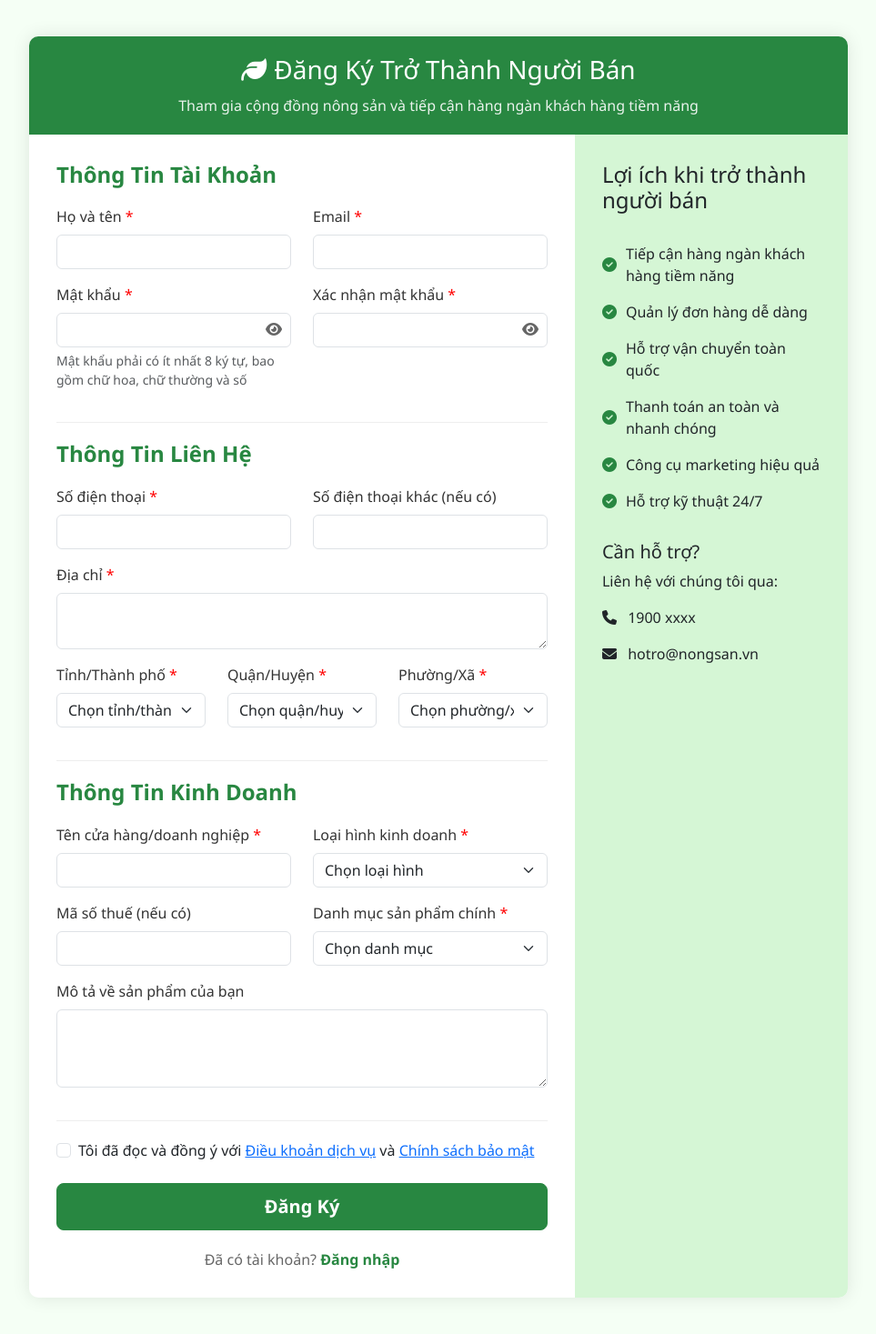
After one commit to taitran2912/nongsanIUH, a PHP site: page /view/buyer/dangkynguoiban.php in a window 1280 px wide. The commit adds this page. Shown: the whole page at 91% size, without its empty margins (158-1121 px from the left). Run offline with PHP 8.4, Linux system fonts and the light colour scheme.

Commit message:
dangkynguoiban

```diff
--- /dev/null
+++ b/asset/css/dangkynguoiban.css
@@ -0,0 +1,132 @@
+:root {
+    --primary-color:rgb(40, 135, 65);
+    --secondary-color:rgb(100, 246, 120);
+    --accent-color:rgb(59, 137, 60);
+    --light-bg:rgb(245, 255, 245);
+}
+
+body {
+    background-color: var(--light-bg);
+    font-family: 'Segoe UI', Tahoma, Geneva, Verdana, sans-serif;
+}
+
+.register-container {
+    max-width: 900px;
+    margin: 40px auto;
+    background: white;
+    border-radius: 10px;
+    box-shadow: 0 0 20px rgba(0, 0, 0, 0.1);
+    overflow: hidden;
+}
+
+.register-header {
+    background: var(--primary-color);
+    color: white;
+    padding: 20px;
+    text-align: center;
+}
+
+.register-header h1 {
+    font-size: 28px;
+    margin-bottom: 10px;
+}
+
+.register-header p {
+    opacity: 0.9;
+    margin-bottom: 0;
+}
+
+.register-form {
+    padding: 30px;
+}
+
+.form-label {
+    font-weight: 500;
+    color: #333;
+}
+
+.form-control:focus {
+    border-color: var(--secondary-color);
+    box-shadow: 0 0 0 0.25rem rgba(59, 153, 103, 0.25);
+}
+
+.btn-primary {
+    background-color: var(--primary-color);
+    border-color: var(--primary-color);
+    padding: 10px 20px;
+    font-weight: 600;
+    transition: all 0.3s;
+}
+
+.btn-primary:hover, .btn-primary:focus {
+    background-color: var(--accent-color);
+    border-color: var(--accent-color);
+    transform: translateY(-2px);
+}
+
+.login-link {
+    text-align: center;
+    margin-top: 20px;
+    color: #666;
+}
+
+.login-link a {
+    color: var(--primary-color);
+    text-decoration: none;
+    font-weight: 600;
+}
+
+.login-link a:hover {
+    text-decoration: underline;
+}
+
+.form-section {
+    border-bottom: 1px solid #eee;
+    padding-bottom: 20px;
+    margin-bottom: 20px;
+}
+
+.form-section-title {
+    color: var(--primary-color);
+    margin-bottom: 20px;
+    font-weight: 600;
+}
+
+.benefits-list {
+    list-style-type: none;
+    padding-left: 0;
+}
+
+.benefits-list li {
+    padding: 8px 0;
+    display: flex;
+    align-items: center;
+}
+
+.benefits-list i {
+    color: var(--primary-color);
+    margin-right: 10px;
+}
+
+.register-sidebar {
+    background-color:rgb(213, 246, 213);
+    padding: 30px;
+    height: 100%;
+}
+
+.required-field::after {
+    content: " *";
+    color: red;
+}
+
+.password-toggle {
+    cursor: pointer;
+    position: absolute;
+    right: 10px;
+    top: 10px;
+    color: #666;
+}
+
+.terms-checkbox {
+    margin-top: 20px;
+}
--- /dev/null
+++ b/view/buyer/dangkynguoiban.php
@@ -0,0 +1,321 @@
+<!DOCTYPE html>
+<html lang="vi">
+<head>
+    <meta charset="UTF-8">
+    <meta name="viewport" content="width=device-width, initial-scale=1.0">
+    <title>Đăng Ký Người Bán - Sàn Giao Dịch Nông Sản</title>
+    <!-- Bootstrap CSS -->
+    <link href="https://cdn.jsdelivr.net/npm/bootstrap@5.3.0/dist/css/bootstrap.min.css" rel="stylesheet">
+    <!-- Font Awesome -->
+    <link rel="stylesheet" href="https://cdnjs.cloudflare.com/ajax/libs/font-awesome/6.4.0/css/all.min.css">
+    <link href="../../asset/css/dangkynguoiban.css" rel="stylesheet">
+
+</head>
+<body>
+    <div class="container">
+        <div class="register-container">
+            <div class="register-header">
+                <h1><i class="fas fa-leaf me-2"></i>Đăng Ký Trở Thành Người Bán</h1>
+                <p>Tham gia cộng đồng nông sản và tiếp cận hàng ngàn khách hàng tiềm năng</p>
+            </div>
+
+            <div class="row g-0">
+                <div class="col-md-8">
+                    <div class="register-form">
+                        <form id="sellerRegistrationForm" action="process_registration.php" method="POST">
+                            <div class="form-section">
+                                <h4 class="form-section-title">Thông Tin Tài Khoản</h4>
+                                <div class="row">
+                                    <div class="col-md-6 mb-3">
+                                        <label for="fullName" class="form-label required-field">Họ và tên</label>
+                                        <input type="text" class="form-control" id="fullName" name="fullName" required>
+                                    </div>
+                                    <div class="col-md-6 mb-3">
+                                        <label for="email" class="form-label required-field">Email</label>
+                                        <input type="email" class="form-control" id="email" name="email" required>
+                                    </div>
+                                </div>
+
+                                <div class="row">
+                                    <div class="col-md-6 mb-3">
+                                        <label for="password" class="form-label required-field">Mật khẩu</label>
+                                        <div class="position-relative">
+                                            <input type="password" class="form-control" id="password" name="password" required>
+                                            <i class="fas fa-eye password-toggle" id="togglePassword"></i>
+                                        </div>
+                                        <div class="form-text">Mật khẩu phải có ít nhất 8 ký tự, bao gồm chữ hoa, chữ thường và số</div>
+                                    </div>
+                                    <div class="col-md-6 mb-3">
+                                        <label for="confirmPassword" class="form-label required-field">Xác nhận mật khẩu</label>
+                                        <div class="position-relative">
+                                            <input type="password" class="form-control" id="confirmPassword" name="confirmPassword" required>
+                                            <i class="fas fa-eye password-toggle" id="toggleConfirmPassword"></i>
+                                        </div>
+                                    </div>
+                                </div>
+                            </div>
+
+                            <div class="form-section">
+                                <h4 class="form-section-title">Thông Tin Liên Hệ</h4>
+                                <div class="row">
+                                    <div class="col-md-6 mb-3">
+                                        <label for="phone" class="form-label required-field">Số điện thoại</label>
+                                        <input type="tel" class="form-control" id="phone" name="phone" required>
+                                    </div>
+                                    <div class="col-md-6 mb-3">
+                                        <label for="alternatePhone" class="form-label">Số điện thoại khác (nếu có)</label>
+                                        <input type="tel" class="form-control" id="alternatePhone" name="alternatePhone">
+                                    </div>
+                                </div>
+
+                                <div class="mb-3">
+                                    <label for="address" class="form-label required-field">Địa chỉ</label>
+                                    <textarea class="form-control" id="address" name="address" rows="2" required></textarea>
+                                </div>
+
+                                <div class="row">
+                                    <div class="col-md-4 mb-3">
+                                        <label for="province" class="form-label required-field">Tỉnh/Thành phố</label>
+                                        <select class="form-select" id="province" name="province" required>
+                                            <option value="" selected disabled>Chọn tỉnh/thành phố</option>
+                                            <option value="hanoi">Hà Nội</option>
+                                            <option value="hcm">TP. Hồ Chí Minh</option>
+                                            <option value="danang">Đà Nẵng</option>
+                                            <!-- Thêm các tỉnh thành khác -->
+                                        </select>
+                                    </div>
+                                    <div class="col-md-4 mb-3">
+                                        <label for="district" class="form-label required-field">Quận/Huyện</label>
+                                        <select class="form-select" id="district" name="district" required>
+                                            <option value="" selected disabled>Chọn quận/huyện</option>
+                                        </select>
+                                    </div>
+                                    <div class="col-md-4 mb-3">
+                                        <label for="ward" class="form-label required-field">Phường/Xã</label>
+                                        <select class="form-select" id="ward" name="ward" required>
+                                            <option value="" selected disabled>Chọn phường/xã</option>
+                                        </select>
+                                    </div>
+                                </div>
+                            </div>
+
+                            <div class="form-section">
+                                <h4 class="form-section-title">Thông Tin Kinh Doanh</h4>
+                                <div class="row">
+                                    <div class="col-md-6 mb-3">
+                                        <label for="businessName" class="form-label required-field">Tên cửa hàng/doanh nghiệp</label>
+                                        <input type="text" class="form-control" id="businessName" name="businessName" required>
+                                    </div>
+                                    <div class="col-md-6 mb-3">
+                                        <label for="businessType" class="form-label required-field">Loại hình kinh doanh</label>
+                                        <select class="form-select" id="businessType" name="businessType" required>
+                                            <option value="" selected disabled>Chọn loại hình</option>
+                                            <option value="individual">Cá nhân</option>
+                                            <option value="household">Hộ kinh doanh</option>
+                                            <option value="company">Doanh nghiệp</option>
+                                            <option value="cooperative">Hợp tác xã</option>
+                                        </select>
+                                    </div>
+                                </div>
+
+                                <div class="row">
+                                    <div class="col-md-6 mb-3">
+                                        <label for="taxCode" class="form-label">Mã số thuế (nếu có)</label>
+                                        <input type="text" class="form-control" id="taxCode" name="taxCode">
+                                    </div>
+                                    <div class="col-md-6 mb-3">
+                                        <label for="productCategory" class="form-label required-field">Danh mục sản phẩm chính</label>
+                                        <select class="form-select" id="productCategory" name="productCategory" required>
+                                            <option value="" selected disabled>Chọn danh mục</option>
+                                            <option value="vegetables">Rau củ quả</option>
+                                            <option value="fruits">Trái cây</option>
+                                            <option value="rice">Gạo & ngũ cốc</option>
+                                            <option value="meat">Thịt & thủy hải sản</option>
+                                            <option value="processed">Thực phẩm chế biến</option>
+                                            <option value="other">Khác</option>
+                                        </select>
+                                    </div>
+                                </div>
+
+                                <div class="mb-3">
+                                    <label for="businessDescription" class="form-label">Mô tả về sản phẩm của bạn</label>
+                                    <textarea class="form-control" id="businessDescription" name="businessDescription" rows="3"></textarea>
+                                </div>
+                            </div>
+
+                            <div class="terms-checkbox mb-4">
+                                <div class="form-check">
+                                    <input class="form-check-input" type="checkbox" id="termsCheck" name="termsCheck" required>
+                                    <label class="form-check-label" for="termsCheck">
+                                        Tôi đã đọc và đồng ý với <a href="#" data-bs-toggle="modal" data-bs-target="#termsModal">Điều khoản dịch vụ</a> và <a href="#" data-bs-toggle="modal" data-bs-target="#privacyModal">Chính sách bảo mật</a>
+                                    </label>
+                                </div>
+                            </div>
+
+                            <div class="d-grid">
+                                <button type="submit" class="btn btn-primary btn-lg">Đăng Ký</button>
+                            </div>
+
+                            <div class="login-link">
+                                Đã có tài khoản? <a href="login.php">Đăng nhập</a>
+                            </div>
+                        </form>
+                    </div>
+                </div>
+
+                <div class="col-md-4">
+                    <div class="register-sidebar">
+                        <h4 class="mb-4">Lợi ích khi trở thành người bán</h4>
+                        <ul class="benefits-list">
+                            <li><i class="fas fa-check-circle"></i> Tiếp cận hàng ngàn khách hàng tiềm năng</li>
+                            <li><i class="fas fa-check-circle"></i> Quản lý đơn hàng dễ dàng</li>
+                            <li><i class="fas fa-check-circle"></i> Hỗ trợ vận chuyển toàn quốc</li>
+                            <li><i class="fas fa-check-circle"></i> Thanh toán an toàn và nhanh chóng</li>
+                            <li><i class="fas fa-check-circle"></i> Công cụ marketing hiệu quả</li>
+                            <li><i class="fas fa-check-circle"></i> Hỗ trợ kỹ thuật 24/7</li>
+                        </ul>
+
+                        <div class="mt-4">
+                            <h5>Cần hỗ trợ?</h5>
+                            <p>Liên hệ với chúng tôi qua:</p>
+                            <p><i class="fas fa-phone me-2"></i> 1900 xxxx</p>
+                            <p><i class="fas fa-envelope me-2"></i> hotro@nongsan.vn</p>
+                        </div>
+                    </div>
+                </div>
+            </div>
+        </div>
+    </div>
+
+    <!-- Terms Modal -->
+    <div class="modal fade" id="termsModal" tabindex="-1" aria-labelledby="termsModalLabel" aria-hidden="true">
+        <div class="modal-dialog modal-lg">
+            <div class="modal-content">
+                <div class="modal-header">
+                    <h5 class="modal-title" id="termsModalLabel">Điều khoản dịch vụ</h5>
+                    <button type="button" class="btn-close" data-bs-dismiss="modal" aria-label="Close"></button>
+                </div>
+                <div class="modal-body">
+                    <!-- Nội dung điều khoản dịch vụ -->
+                    <p>Đây là nội dung điều khoản dịch vụ của sàn giao dịch nông sản...</p>
+                </div>
+                <div class="modal-footer">
+                    <button type="button" class="btn btn-secondary" data-bs-dismiss="modal">Đóng</button>
+                </div>
+            </div>
+        </div>
+    </div>
+
+    <!-- Privacy Modal -->
+    <div class="modal fade" id="privacyModal" tabindex="-1" aria-labelledby="privacyModalLabel" aria-hidden="true">
+        <div class="modal-dialog modal-lg">
+            <div class="modal-content">
+                <div class="modal-header">
+                    <h5 class="modal-title" id="privacyModalLabel">Chính sách bảo mật</h5>
+                    <button type="button" class="btn-close" data-bs-dismiss="modal" aria-label="Close"></button>
+                </div>
+                <div class="modal-body">
+                    <!-- Nội dung chính sách bảo mật -->
+                    <p>Đây là nội dung chính sách bảo mật của sàn giao dịch nông sản...</p>
+                </div>
+                <div class="modal-footer">
+                    <button type="button" class="btn btn-secondary" data-bs-dismiss="modal">Đóng</button>
+                </div>
+            </div>
+        </div>
+    </div>
+
+    <!-- Bootstrap JS Bundle with Popper -->
+    <script src="https://cdn.jsdelivr.net/npm/bootstrap@5.3.0/dist/js/bootstrap.bundle.min.js"></script>
+
+    <script>
+        // Xử lý hiển thị/ẩn mật khẩu
+        document.getElementById('togglePassword').addEventListener('click', function() {
+            const passwordInput = document.getElementById('password');
+            const type = passwordInput.getAttribute('type') === 'password' ? 'text' : 'password';
+            passwordInput.setAttribute('type', type);
+            this.classList.toggle('fa-eye');
+            this.classList.toggle('fa-eye-slash');
+        });
+
+        document.getElementById('toggleConfirmPassword').addEventListener('click', function() {
+            const confirmPasswordInput = document.getElementById('confirmPassword');
+            const type = confirmPasswordInput.getAttribute('type') === 'password' ? 'text' : 'password';
+            confirmPasswordInput.setAttribute('type', type);
+            this.classList.toggle('fa-eye');
+            this.classList.toggle('fa-eye-slash');
+        });
+
+        // Xử lý form submit
+        document.getElementById('sellerRegistrationForm').addEventListener('submit', function(event) {
+            event.preventDefault();
+
+            // Kiểm tra mật khẩu
+            const password = document.getElementById('password').value;
+            const confirmPassword = document.getElementById('confirmPassword').value;
+
+            if (password !== confirmPassword) {
+                alert('Mật khẩu xác nhận không khớp!');
+                return;
+            }
+
+            // Kiểm tra định dạng mật khẩu
+            const passwordRegex = /^(?=.*[a-z])(?=.*[A-Z])(?=.*\d)[a-zA-Z\d]{8,}$/;
+            if (!passwordRegex.test(password)) {
+                alert('Mật khẩu phải có ít nhất 8 ký tự, bao gồm chữ hoa, chữ thường và số!');
+                return;
+            }
+
+            // Gửi form
+            this.submit();
+        });
+
+        // Xử lý chọn tỉnh/thành phố, quận/huyện
+        document.getElementById('province').addEventListener('change', function() {
+            const provinceValue = this.value;
+            const districtSelect = document.getElementById('district');
+
+            // Xóa các option cũ
+            districtSelect.innerHTML = '<option value="" selected disabled>Chọn quận/huyện</option>';
+
+            // Thêm các option mới dựa trên tỉnh/thành phố đã chọn
+            if (provinceValue === 'hanoi') {
+                const hanoiDistricts = ['Ba Đình', 'Hoàn Kiếm', 'Hai Bà Trưng', 'Đống Đa', 'Cầu Giấy', 'Thanh Xuân'];
+                hanoiDistricts.forEach(district => {
+                    const option = document.createElement('option');
+                    option.value = district.toLowerCase().replace(/\s/g, '');
+                    option.textContent = district;
+                    districtSelect.appendChild(option);
+                });
+            } else if (provinceValue === 'hcm') {
+                const hcmDistricts = ['Quận 1', 'Quận 2', 'Quận 3', 'Quận 4', 'Quận 5', 'Quận 6'];
+                hcmDistricts.forEach(district => {
+                    const option = document.createElement('option');
+                    option.value = district.toLowerCase().replace(/\s/g, '');
+                    option.textContent = district;
+                    districtSelect.appendChild(option);
+                });
+            }
+            // Thêm các tỉnh/thành phố khác tương tự
+        });
+
+        document.getElementById('district').addEventListener('change', function() {
+            const districtValue = this.value;
+            const wardSelect = document.getElementById('ward');
+
+            // Xóa các option cũ
+            wardSelect.innerHTML = '<option value="" selected disabled>Chọn phường/xã</option>';
+
+            // Thêm các option mới dựa trên quận/huyện đã chọn
+            // Đây chỉ là ví dụ, bạn cần thay thế bằng dữ liệu thực tế
+            const wards = ['Phường 1', 'Phường 2', 'Phường 3', 'Phường 4', 'Phường 5'];
+            wards.forEach(ward => {
+                const option = document.createElement('option');
+                option.value = ward.toLowerCase().replace(/\s/g, '');
+                option.textContent = ward;
+                wardSelect.appendChild(option);
+            });
+        });
+    </script>
+</body>
+</html>
```
Also changed, not shown: view/admin/quan-ly-san-pham.php (+50 -65 lines), view/buyer/xlydknguoiban.php (added, +149 -0 lines), view/customer/dashboard.php (+3 -4 lines).
